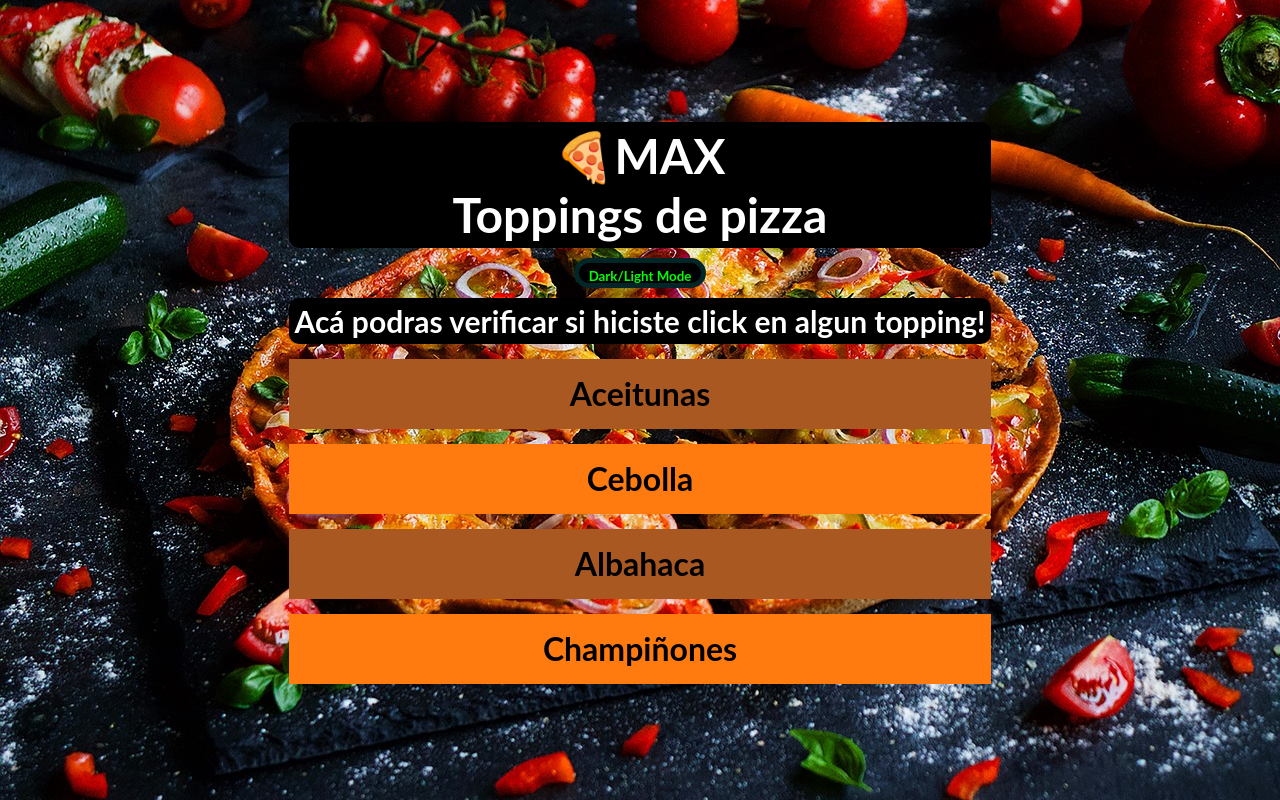
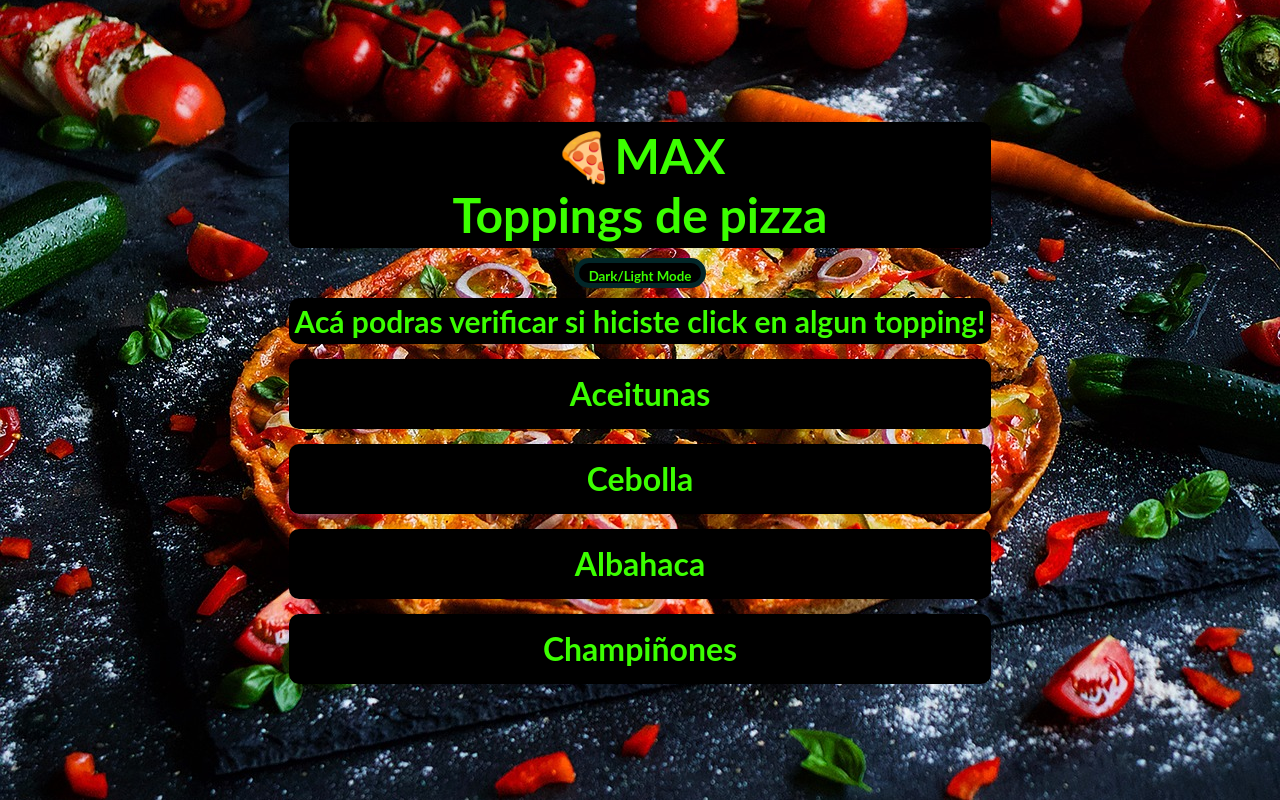
Before and after one commit to AnibalMaxDiaz/max-toppings, a plain HTML site: page index.html in a window 1280 px wide. Both pictures are taken after a click on the button "Dark/Light Mode". Drawn offline with Linux system fonts and the light colour scheme.

Commit message:
fix bug dark mode

```diff
--- a/assets/css/style.css
+++ b/assets/css/style.css
@@ -22,7 +22,7 @@ body{
 /* Estilos de modo Light-Dark*/
 .dark {
   background-color: black;
-  color: white;
+  color: rgb(60, 255, 0);
   border-radius: 10px;
 }
 
@@ -52,12 +52,16 @@ h1{
   height: 30px;
   border-radius: 15px;
   padding: 5px 10px;
-  color: rgb(0, 255, 0);
   font-weight: bold;
   border: 5px solid #022628;
   cursor: pointer;
   margin: 10px 10px;
   user-select: none;
+}
+
+button{
+  background-color: rgb(60, 255, 0);
+
 }
 
 p{
@@ -73,10 +77,15 @@ ul{
   width: 100%;
   height: 100%;
 }
+
+li{
+  background-color: rgb(60, 255, 0);
+  color: black;
+}
 .topping{
   font-size: 2rem;
   font-weight: bold;
-  color: black;
+  /* color: black; */
   display: flex;
   flex-wrap: wrap;
   justify-content: center;
@@ -87,9 +96,11 @@ ul{
   cursor: pointer;
   user-select: none;
 }
-.fondo-marron{
+/* .fondo-marron{
   background-color: #aa5822;
 }
 .fondo-naranja{
   background-color: #ff7b0f;
 }
+
+ */
--- a/index.html
+++ b/index.html
@@ -21,7 +21,7 @@
           <p id="p">Acá podras verificar si hiciste click en algun topping!</p>
         </div>
         <ul id="lista-toppings">
-          <li  id="aceitunas" class="topping fondo-marron">Aceitunas</li>
+          <li  id="aceitunas" class="topping">Aceitunas</li>
           <li  id="cebolla" class="topping fondo-naranja">Cebolla</li>
           <li  id="Albahaca" class="topping fondo-marron">Albahaca</li>
           <li  id="champiñones" class="topping fondo-naranja">Champiñones</li>
--- a/script.js
+++ b/script.js
@@ -19,12 +19,15 @@ for (const topping of toppings){
 
 // Modo Oscuro
 
-function mode(el){
-  el.target.classList.toggle("dark");
+function mode(){
+  for (const topping of toppings){
+    topping.classList.toggle("dark");                                   //
+  }
+  button.classList.toggle("dark");
   title.classList.toggle("dark");
   paragraph.classList.toggle("dark");
+}
 
-}
 button.addEventListener("click", mode);
 
 
```
